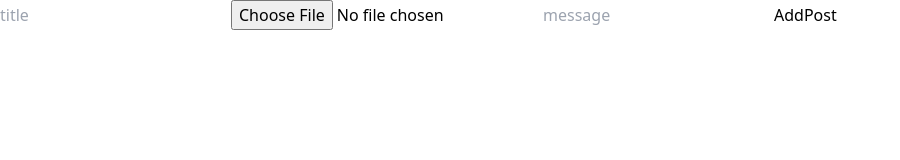
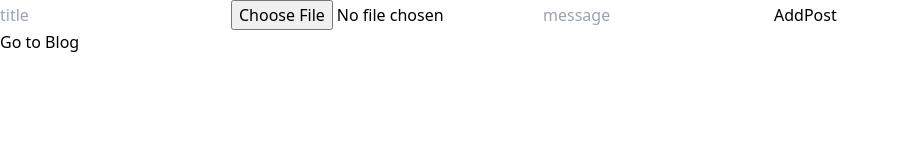
Before and after one commit to S-Guettner/Blogzilla, a React (Vite) app in the folder frontend/: page /admin in a window 1280 px wide. Shown: the top 160 px of the page, without its empty margins (0-900 px from the left). Built offline with nearby package versions, Linux system fonts and the light colour scheme; no server answers.

Commit message:
added button to home on admin page

```diff
--- a/frontend/src/pages/AdminPage.jsx
+++ b/frontend/src/pages/AdminPage.jsx
@@ -1,6 +1,7 @@
 import { useState} from 'react'
 import InputForm from '../components/InputForm'
-
+import { Link } from 'react-router-dom'
+import Home from './Home'
 
 const AdminPage = () => {
 
@@ -10,8 +11,8 @@
 
     return (
         <div>
-
             <InputForm setPosts={setPosts} />
+            <Link to={'/'}>Go to Blog</Link>
         </div>
      );
 }
```
